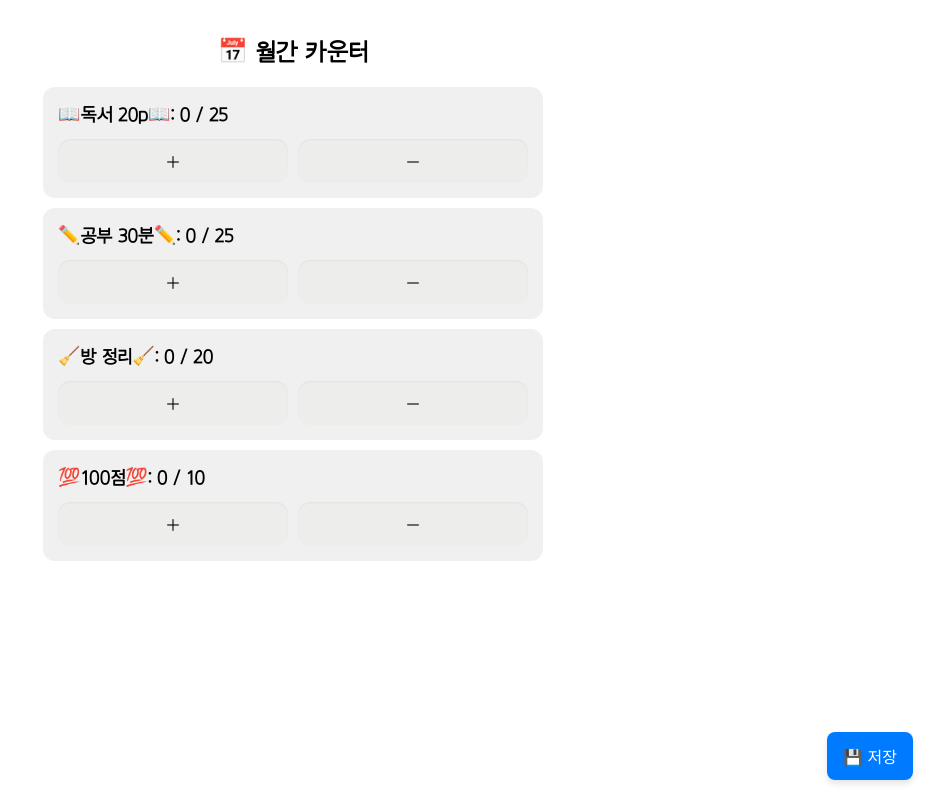
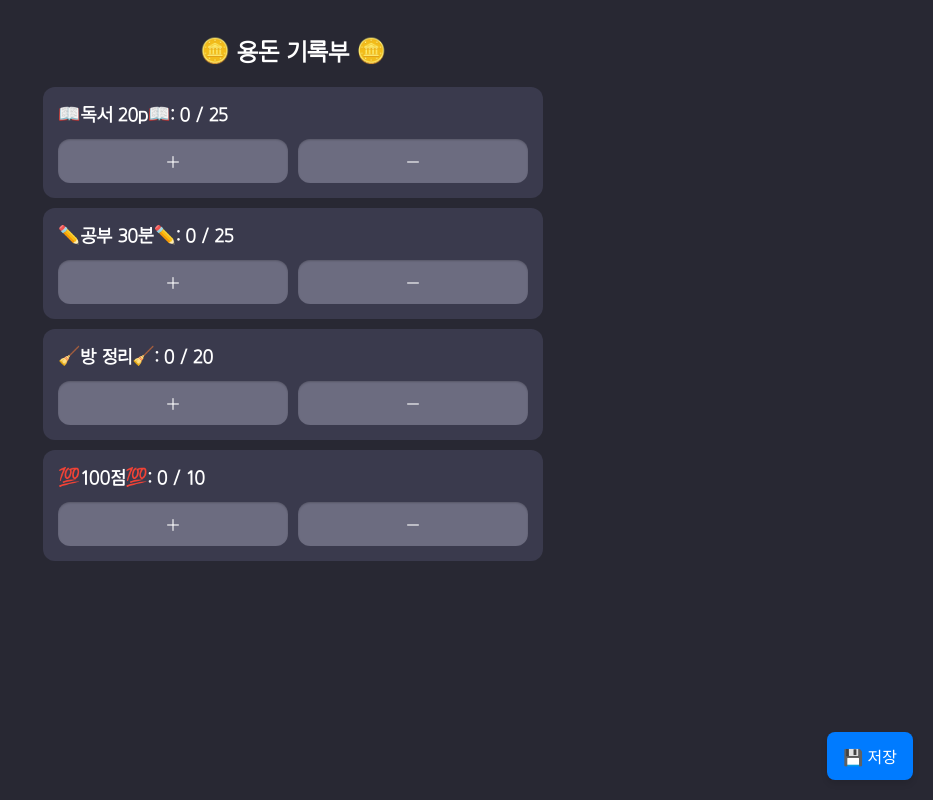
Before and after one commit to Leoh0316/DragonmoneyCount, a plain HTML site: page index.html in a window 1280 px wide. Shown: the whole page, without its empty margins (347-1280 px from the left). Drawn offline with Linux system fonts and the light colour scheme.

Commit message:
업데이트 커밋 메시지

```diff
--- a/index.html
+++ b/index.html
@@ -3,7 +3,7 @@
 <head>
   <meta charset="UTF-8" />
   <meta name="viewport" content="width=device-width, initial-scale=1.0"/>
-  <title>월간 카운터</title>
+  <title>용돈기록부 </title>
   <link rel="manifest" href="manifest.json">
   <style>
     @font-face {
@@ -14,19 +14,21 @@
     body {
       font-family: 'KOTRA_GOTHIC', sans-serif;
       padding: 20px;
-      background: #ffffff;
+      background: #282833; /* 배경색 변경 */
       max-width: 500px;
       margin: auto;
       position: relative;
+      color: white; /* 기본 텍스트 흰색 처리 */
     }
 
     h1 {
       text-align: center;
       font-size: 24px;
+      color: #ffffff; /* 제목 흰색 유지 */
     }
 
     .counter {
-      background: #f0f0f0;
+      background: #3a3a4d; /* 어두운 배경에 어울리는 카드 색상 */
       border-radius: 12px;
       padding: 15px;
       margin: 10px 0;
@@ -36,6 +38,7 @@
       font-size: 18px;
       margin-bottom: 10px;
       font-weight: bold;
+      color: white;
     }
 
     .buttons {
@@ -47,10 +50,11 @@
       flex: 1;
       padding: 10px;
       font-size: 16px;
-      background-color: #ededec;
+      background-color: #6c6c80;
+      color: white;
       border: none;
       border-radius: 12px;
-      box-shadow: inset 0 1px 2px rgba(0, 0, 0, 0.05);
+      box-shadow: inset 0 1px 2px rgba(0, 0, 0, 0.2);
       cursor: pointer;
     }
 
@@ -70,7 +74,7 @@
   </style>
 </head>
 <body>
-  <h1>📅 월간 카운터</h1>
+  <h1>🪙 용돈 기록부 🪙</h1>
   <div id="counters"></div>
   <button id="saveBtn">💾 저장</button>
 
--- a/sw.js
+++ b/sw.js
@@ -1,4 +1,4 @@
-const CACHE_NAME = 'counter-app-v17'; //
+const CACHE_NAME = 'counter-app-v18'; //
 
 const urlsToCache = [
   '/',
```
Also changed, not shown: icon-192.png, icon-512.png, manifest.json.
